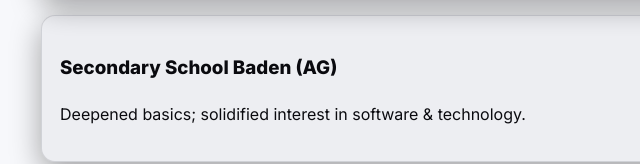
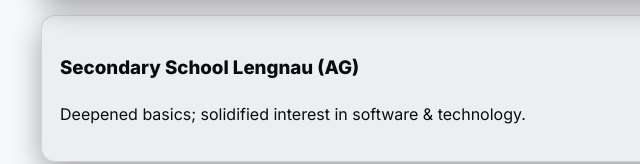
Before and after one commit to EldinMrkonjic/EldinMrkonjic, a plain HTML site: page index.html in a window 1280 px wide. Shown: the part 2756-2920 px from the top of the page, 169-809 px from the left. Drawn offline with Linux system fonts and the light colour scheme.

Commit message:
Update index.html

```diff
--- a/index.html
+++ b/index.html
@@ -150,7 +150,7 @@
             <li class="timeline-item">
               <div class="time">2018 – 2021</div>
               <div class="content card">
-                <h3>Secondary School Baden (AG)</h3>
+                <h3>Secondary School Lengnau (AG)</h3>
                 <p>Deepened basics; solidified interest in software & technology.</p>
               </div>
             </li>
```
